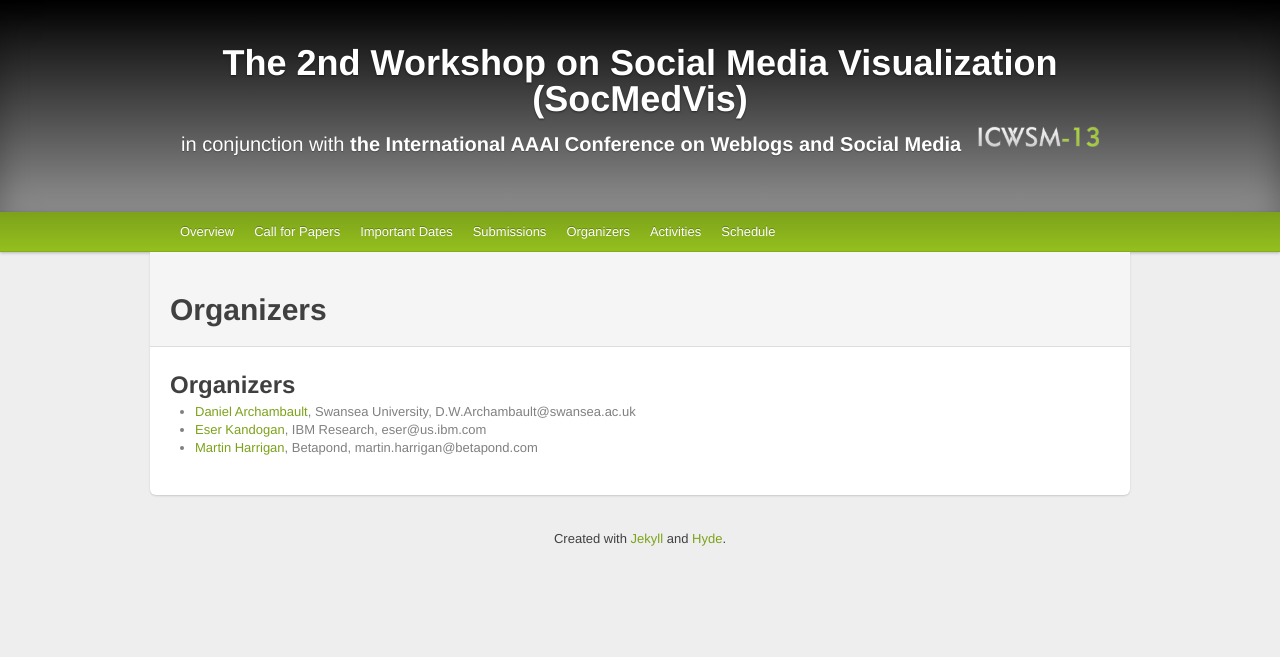
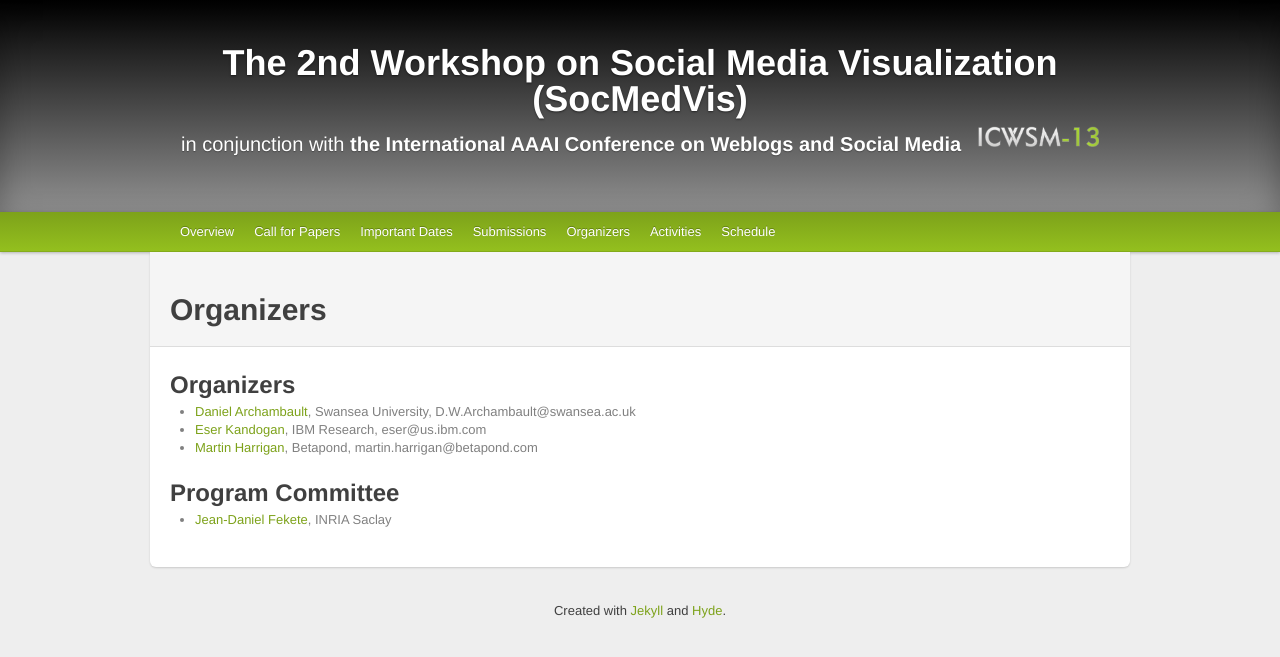
Before and after one commit to harrigan/socmedvis.swansea.ac.uk, a Jekyll site: the page built from _source/organizers.html, in a window 1280 px wide. Shown: the top 657 px of the page. Built offline with Jekyll 4.4.1, drawn with Linux system fonts in a browser that asks for light colours; Markdown is read by kramdown in place of the engine named in the settings.

Commit message:
Add program comittee

```diff
--- a/_source/css/style.css
+++ b/_source/css/style.css
@@ -26,7 +26,7 @@
   min-height: 500px;
   margin-left: 0;
   padding-left: 19px;
-  border-left: 1px solid #eeeeee; }
+  border-left: 1px solid #EEE; }
 
 .topbar {
   top: inherit;
--- a/_source/organizers.html
+++ b/_source/organizers.html
@@ -16,3 +16,11 @@
     <a href='http://www.martinharrigan.ie'>Martin Harrigan</a>, Betapond, martin.harrigan&#64;betapond&#46;com
   </li>
 </ul>
+<h2>
+  Program Committee
+</h2>
+<ul>
+  <li>
+    <a href='http://www.lri.fr/~fekete'>Jean-Daniel Fekete</a>, INRIA Saclay
+  </li>
+</ul>
```
Also changed, not shown: 1 other file.
